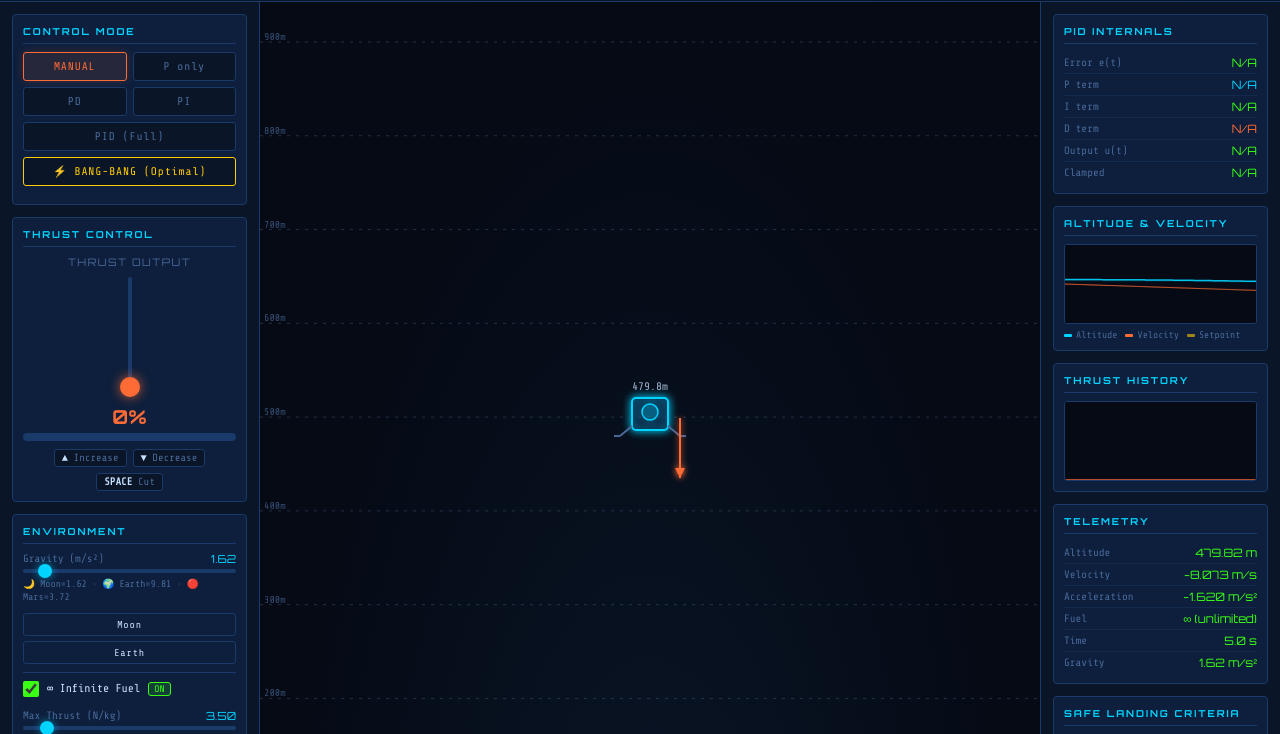
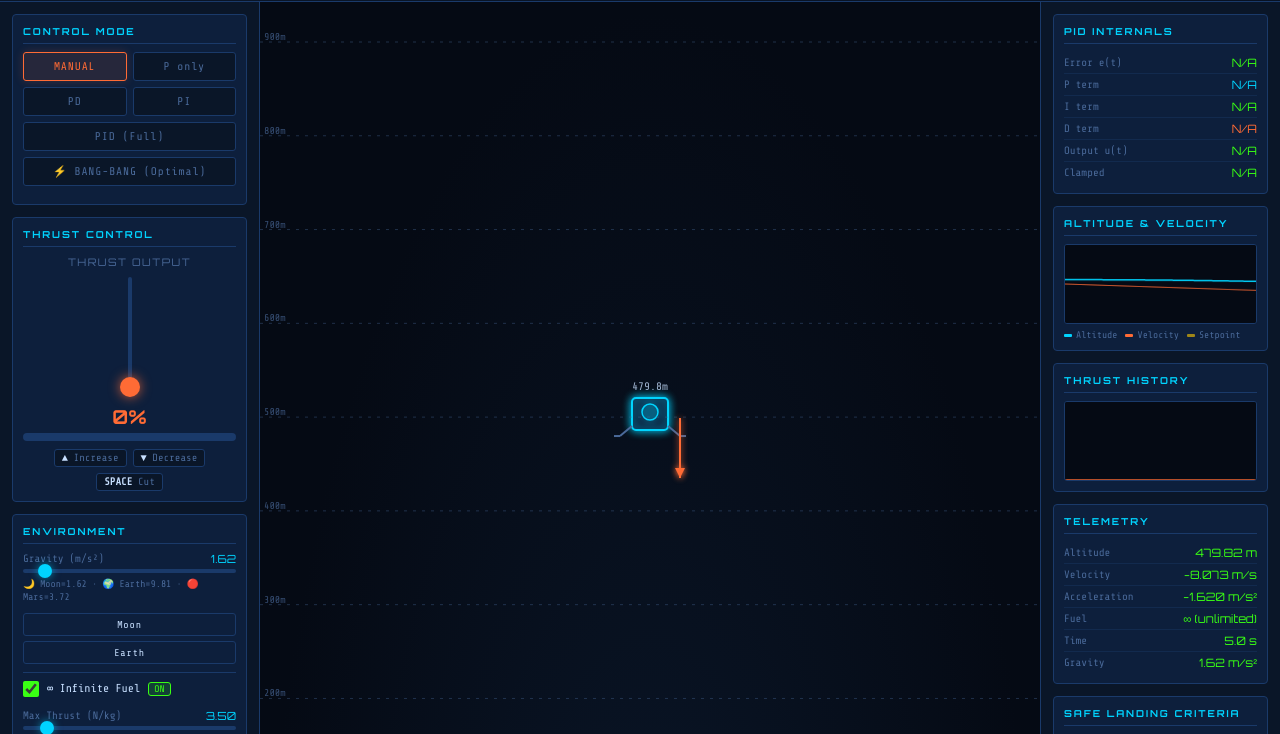
Before and after one commit to samilkorkmaz/pidLunarLander, a plain HTML site: page index.html in a window 1280 px wide. Shown: the part 53-787 px from the top of the page. Drawn offline with nearby package versions, Linux system fonts and the light colour scheme.

Commit message:
Fixed: The bang-bang button now starts with neutral appearance

```diff
--- a/index.html
+++ b/index.html
@@ -167,6 +167,7 @@
     box-shadow: 0 0 10px rgba(0,212,255,0.2);
   }
   .mode-btn.manual.active { color: var(--accent2); border-color: var(--accent2); background: rgba(255,107,53,0.1); box-shadow: 0 0 10px rgba(255,107,53,0.2); }
+  .mode-btn.bangbang.active { color: var(--warn); border-color: var(--warn); background: rgba(255,204,0,0.1); box-shadow: 0 0 10px rgba(255,204,0,0.2); }
 
   /* SLIDERS */
   .slider-row {
@@ -481,7 +482,7 @@
         <button class="mode-btn" id="btn-pd" onclick="setMode('PD')">PD</button>
         <button class="mode-btn" id="btn-pi" onclick="setMode('PI')">PI</button>
         <button class="mode-btn" id="btn-pid" onclick="setMode('PID')" style="grid-column:span 2">PID (Full)</button>
-        <button class="mode-btn" id="btn-bangbang" onclick="setMode('bangbang')" style="grid-column:span 2;border-color:var(--warn);color:var(--warn)">⚡ BANG-BANG (Optimal)</button>
+        <button class="mode-btn bangbang" id="btn-bangbang" onclick="setMode('bangbang')" style="grid-column:span 2">⚡ BANG-BANG (Optimal)</button>
       </div>
     </div>
 
```
